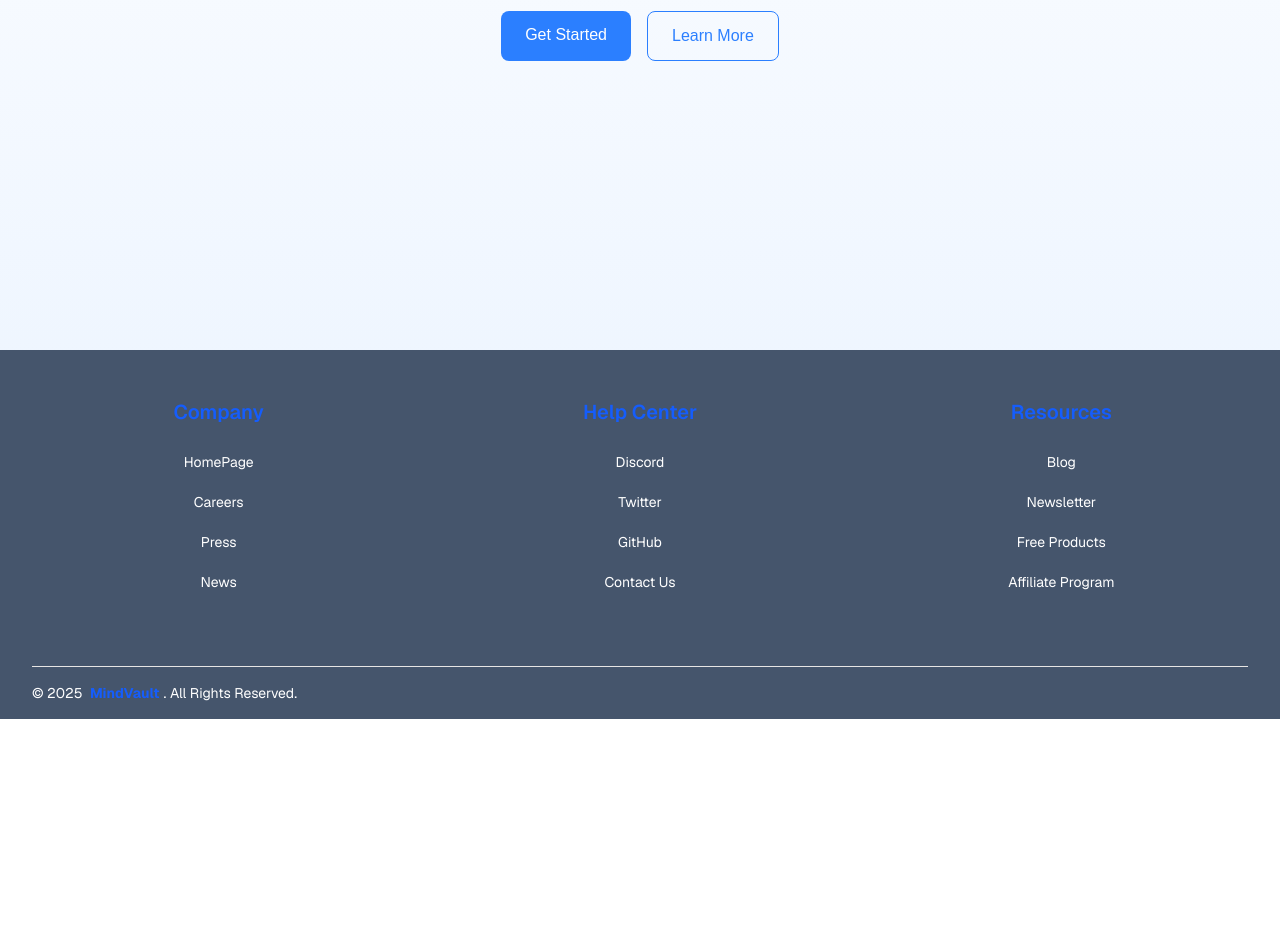
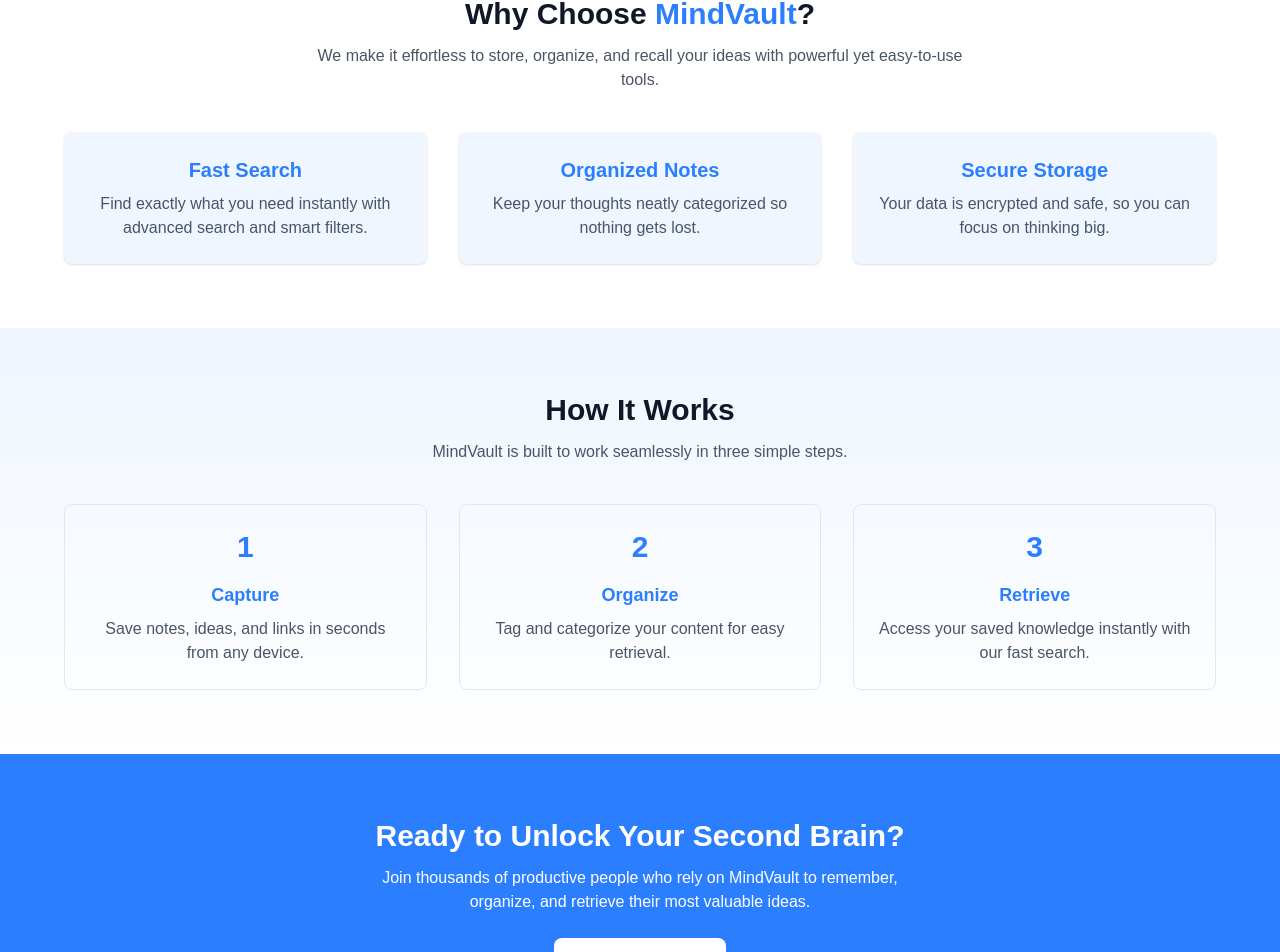
Before and after one commit to Webdev-Ishan/mindvault, a Next.js app: page / in a window 1280 px wide. Shown: the part 515-1467 px from the top of the page. Before the commit the page ends 1234 px from the top, so only its background shows below. Built offline with nearby package versions, Linux system fonts and the light colour scheme.

Commit message:
The login with google and home page is done

```diff
--- a/app/page.tsx
+++ b/app/page.tsx
@@ -1,5 +1,4 @@
 "use client";
-import Link from "next/link";
 import { useRouter } from "next/navigation";
 
 export default function Home() {
@@ -31,6 +30,92 @@
           </div>
         </div>
       </header>
+
+      {/* Features Section */}
+      <section className="py-16 px-6 bg-white text-center">
+        <h2 className="text-3xl font-bold text-gray-900">
+          Why Choose <span className="text-blue-500">MindVault</span>?
+        </h2>
+        <p className="text-gray-600 mt-3 max-w-2xl mx-auto">
+          We make it effortless to store, organize, and recall your ideas with
+          powerful yet easy-to-use tools.
+        </p>
+        <div className="mt-10 grid gap-8 sm:grid-cols-2 lg:grid-cols-3 max-w-6xl mx-auto">
+          <div className="p-6 bg-blue-50 rounded-lg shadow hover:shadow-md transition">
+            <h3 className="text-xl font-semibold text-blue-500">Fast Search</h3>
+            <p className="text-gray-600 mt-2">
+              Find exactly what you need instantly with advanced search and
+              smart filters.
+            </p>
+          </div>
+          <div className="p-6 bg-blue-50 rounded-lg shadow hover:shadow-md transition">
+            <h3 className="text-xl font-semibold text-blue-500">
+              Organized Notes
+            </h3>
+            <p className="text-gray-600 mt-2">
+              Keep your thoughts neatly categorized so nothing gets lost.
+            </p>
+          </div>
+          <div className="p-6 bg-blue-50 rounded-lg shadow hover:shadow-md transition">
+            <h3 className="text-xl font-semibold text-blue-500">
+              Secure Storage
+            </h3>
+            <p className="text-gray-600 mt-2">
+              Your data is encrypted and safe, so you can focus on thinking big.
+            </p>
+          </div>
+        </div>
+      </section>
+
+      {/* How It Works Section */}
+      <section className="py-16 px-6 bg-gradient-to-b from-blue-50 to-white text-center">
+        <h2 className="text-3xl font-bold text-gray-900">How It Works</h2>
+        <p className="text-gray-600 mt-3 max-w-2xl mx-auto">
+          MindVault is built to work seamlessly in three simple steps.
+        </p>
+        <div className="mt-10 grid gap-8 sm:grid-cols-3 max-w-6xl mx-auto">
+          <div className="p-6 rounded-lg border border-gray-200">
+            <div className="text-blue-500 text-3xl font-bold">1</div>
+            <h3 className="mt-4 font-semibold text-lg text-blue-500">Capture</h3>
+            <p className="text-gray-600 mt-2">
+              Save notes, ideas, and links in seconds from any device.
+            </p>
+          </div>
+          <div className="p-6 rounded-lg border border-gray-200">
+            <div className="text-blue-500 text-3xl font-bold">2</div>
+            <h3 className="mt-4 font-semibold text-lg text-blue-500">Organize</h3>
+            <p className="text-gray-600 mt-2">
+              Tag and categorize your content for easy retrieval.
+            </p>
+          </div>
+          <div className="p-6 rounded-lg border border-gray-200">
+            <div className="text-blue-500 text-3xl font-bold">3</div>
+            <h3 className="mt-4 font-semibold text-lg text-blue-500">Retrieve</h3>
+            <p className="text-gray-600 mt-2">
+              Access your saved knowledge instantly with our fast search.
+            </p>
+          </div>
+        </div>
+      </section>
+
+      {/* Call to Action Section */}
+      <section className="py-16 px-6 bg-blue-500 text-white text-center">
+        <h2 className="text-3xl font-bold">
+          Ready to Unlock Your Second Brain?
+        </h2>
+        <p className="mt-3 max-w-xl mx-auto">
+          Join thousands of productive people who rely on MindVault to remember,
+          organize, and retrieve their most valuable ideas.
+        </p>
+        <div className="mt-6 flex justify-center">
+          <div
+            onClick={() => router.push("/register")}
+            className="bg-white text-blue-500 px-6 py-3 rounded-lg font-semibold cursor-pointer hover:bg-blue-100"
+          >
+            Get Started Now
+          </div>
+        </div>
+      </section>
     </div>
   );
 }
--- a/app/signIn/page.tsx
+++ b/app/signIn/page.tsx
@@ -136,6 +136,17 @@
               Sign In
             </button>
           </form>
+          <span className="w-full flex justify-center items-center text-center mt-2 mb-1 text-gray-400">
+            or
+          </span>
+          <button
+            className="group/btn py-1 mt-2 relative transition duration-300 hover:shadow-blue-500 block h-10 w-full rounded-md bg-gradient-to-br from-black to-neutral-600 font-medium text-white shadow-[0px_1px_0px_0px_#ffffff40_inset,0px_-1px_0px_0px_#ffffff40_inset] dark:bg-zinc-800 dark:from-zinc-900 dark:to-zinc-900 dark:shadow-[0px_1px_0px_0px_#27272a_inset,0px_-1px_0px_0px_#27272a_inset]"
+            onClick={() => signIn("google", { callbackUrl: "/Profile" })}
+          >
+            <div className="w-full  flex justify-center items-center gap-4">
+              Login with Google
+            </div>
+          </button>
         </div>
       </main>
     </div>
--- a/components/Navbar.tsx
+++ b/components/Navbar.tsx
@@ -18,7 +18,7 @@
               onClick={() => router.push("/")}
               className="flex items-center cursor-pointer"
             >
-              <BrainIcon className="text-blue-500 font-bold h-32  mr-2" />
+              <BrainIcon className="text-blue-500 font-bold h-32 hover:text-purple-500  mr-2" />
               <span className="text-blue-500 font-bold text-2xl">
                 MindVault
               </span>
```
